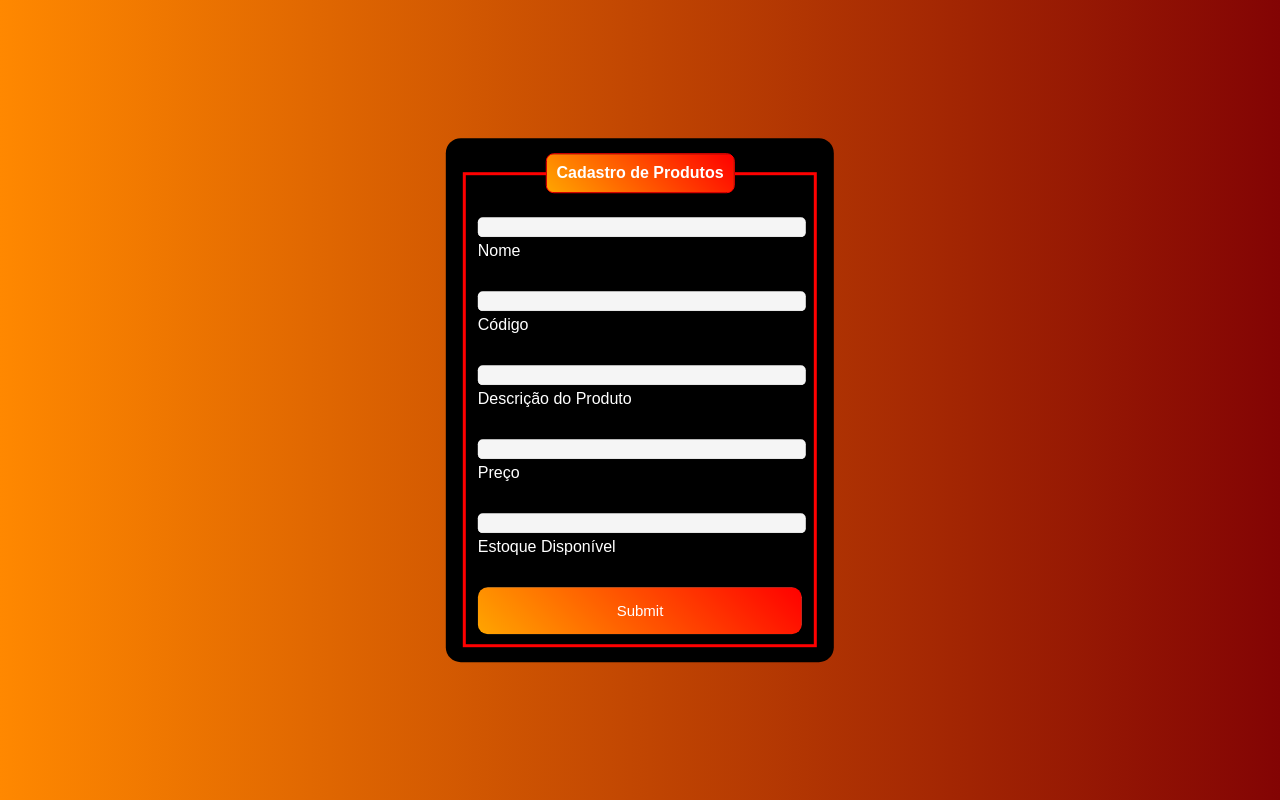
After one commit to emanueltotozin/Tcc-22, a PHP site: page /PHP/produto.php in a window 1280 px wide. The commit adds this page. Run offline with PHP 8.4, Linux system fonts and the light colour scheme.

Commit message:
Add files via upload

```diff
--- a/PHP/config.php
+++ b/PHP/config.php
@@ -3,7 +3,7 @@
 $dbHost = 'localhost: 3307';
 $dbUsername = 'root';
 $dbPassword = '';
-$dbName = 'bdtcc';
+$dbName = 'bdnatkos';
 
 $conexao = new mysqli($dbHost,$dbUsername,$dbPassword,$dbName);
 
--- /dev/null
+++ b/PHP/produto.php
@@ -0,0 +1,166 @@
+<?php
+include_once('config.php');
+if (isset($_POST['submit'])) {
+    //print_r('Nome: ' . $_POST['nome']);
+    //print_r('<br>');
+    //print_r('Email: ' . $_POST['email']);
+    //print_r('<br>');
+    //print_r('Telefone: ' . $_POST['telefone']);
+    //print_r('<br>');
+    //print_r('Sexo: ' . $_POST['genero']);
+    //print_r('<br>');
+    //print_r('Data de Nascimento: ' . $_POST['data_nascimento']);
+    //print_r('<br>');
+    //print_r('Cidade: ' . $_POST['cidade']);
+    //print_r('<br>');
+    //print_r('Estado: ' . $_POST['estado']);
+    //print_r('<br>');
+    //print_r('Endereço: ' . $_POST['endereco']);
+
+
+
+    $nomeprod = $_POST['nomeprod'];
+    $idprod = $_POST['idprod'];
+    $descricaoprod = $_POST['descricaoprod'];
+    $preco = $_POST['preco'];
+    $estoque = $_POST['estoque'];
+
+    $result = mysqli_query($conexao, "INSERT INTO produto(nomeprod,idprod,descricaoprod,preco,estoque)
+        VALUES ('$nomeprod','$idprod','$descricaoprod','$preco','$estoque')");
+
+    if ($result === TRUE) {
+        echo "<script>alert('Registro inserido com sucesso.');</script>";
+        //echo "<script>window.location = 'select.php';</script>";
+    } else {
+        echo "Erro: " . $sql . "<br>" . $conexao->error;
+        echo "<script>window.history.back();</script>";
+    }
+    $conexao->close();
+}
+
+?>
+
+<!DOCTYPE html>
+<html lang="pt-br">
+
+<head>
+    <meta charset="UTF-8">
+    <meta http-equiv="X-UA-Compatible" content="IE=edge">
+    <meta name="viewport" content="width=device-width, initial-scale=1.0">
+    <title>Cadastro de Produtos</title>
+    <style>
+        body {
+            font-family: Arial, Helvetica, sans-serif;
+            background: linear-gradient(90deg, rgb(255, 136, 0), rgb(131, 4, 4));
+        }
+
+        .box {
+            position: absolute;
+            top: 50%;
+            left: 50%;
+            transform: translate(-50%, -50%);
+            background-color: black;
+            padding: 15px;
+            border-radius: 15px;
+            width: 28%;
+            color: black;
+        }
+
+        fieldset {
+            border: 3px solid red;
+        }
+
+        legend {
+            border: 1px solid red;
+            padding: 10px;
+            text-align: center;
+            background-image: linear-gradient(45deg, orange, red);
+            border-radius: 8px;
+            color: white;
+        }
+
+        .inputBox {
+            position: relative;
+            color: black;
+        }
+
+        .inputUser {
+            border: none;
+            background-color: whitesmoke;
+            border-radius: 5px;
+            border-bottom: 1px solid whitesmoke;
+            outline: none;
+            color: black;
+            font-size: 15px;
+            width: 100%;
+        }
+
+        .labelInput {
+            position: relative;
+            top: 5px;
+            left: 0px;
+            color: white;
+        }
+
+        #submit {
+            background-image: linear-gradient(45deg, orange, red);
+            width: 100%;
+            border: none;
+            padding: 15px;
+            color: white;
+            font-size: 15px;
+            cursor: pointer;
+            border-radius: 10px;
+        }
+    </style>
+</head>
+
+<body>
+    <!--<a href="home.php">Voltar</a>-->
+    <div class="box">
+        <form action="produto.php" method="POST">
+            <fieldset>
+                <legend><b>Cadastro de Produtos</b></legend>
+                <br>
+                <div class="inputBox">
+                    <input type="text" name="nomeprod" id="nomeprod" class="inputUser" required>
+                    <label for="nomeprod" class="labelInput">Nome</label>
+                </div>
+
+                <br><br>
+
+                <div class="inputBox">
+                    <input type="text" name="idprod" id="idprod" class="inputUser" required>
+                    <label for="idprod" class="labelInput">Código</label>
+                </div>
+
+                <br><br>
+
+                <div class="inputBox">
+                <input type="text" name="descricaoprod" id="descricaoprod" class="inputUser" required>
+                <label for="descricaoprod" class="labelInput">Descrição do Produto</label>
+                </div>
+
+                <br><br>
+
+                <div class="inputBox">
+                    <input type="text" name="preco" id="preco" class="inputUser" required>
+                    <label for="preco" class="labelInput">Preço</label>
+                </div>
+
+                <br><br>
+
+                <div class="inputBox">
+                    <input type="text" name="estoque" id="estoque" class="inputUser" required>
+                    <label for="estoque" class="labelInput">Estoque Disponível</label>
+                </div>
+
+                <br><br>
+
+                <input type="submit" name="submit" id="submit">
+            </fieldset>
+        </form>
+    </div>
+</body>
+
+</html>
--- a/index.html
+++ b/index.html
@@ -31,7 +31,7 @@
             <div class="container">
                <div class="row">
                   <div class="col-sm-12">
-                     <div class="banner_taital font-italic"><a class="nomeloja" href="index.html">NATKOS</a></div>
+                     <div class="banner_taital"><a class="nomeloja" href="index.html">NATKOS</a></div>
                   </div>
                </div>
             </div>
@@ -43,6 +43,7 @@
                      <a href="javascript:void(0)" class="closebtn" onclick="closeNav()">&times;</a>
                      <a href="index.html">Home</a>
                      <a href="Produto.html">Produtos</a>
+                     <a href="./PHP/produto.php">Formulario</a>
                   </div>
                   <span class="toggle_icon" onclick="openNav()"><img src="images/toggle-icon.png"></span>
                   <div class="dropdown">
```
Also changed, not shown: bdnatkos.sql (added, +94 -0 lines), css/style.css (+8 -3 lines), css/Berlin Sans FB Bold.ttf (added), css/OpenSans-Light.ttf (added).
